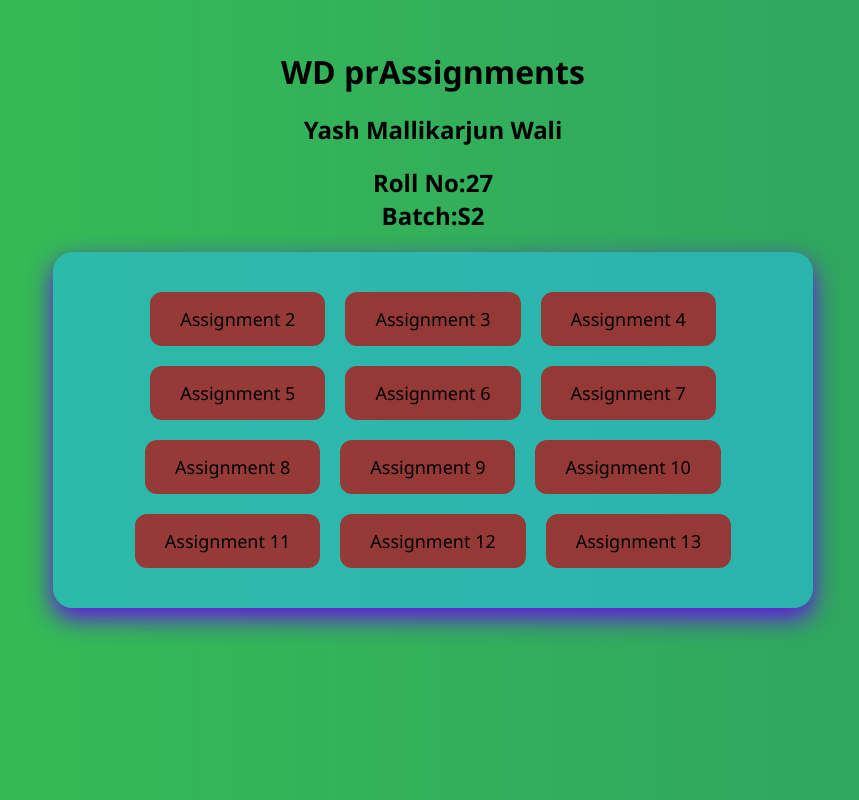
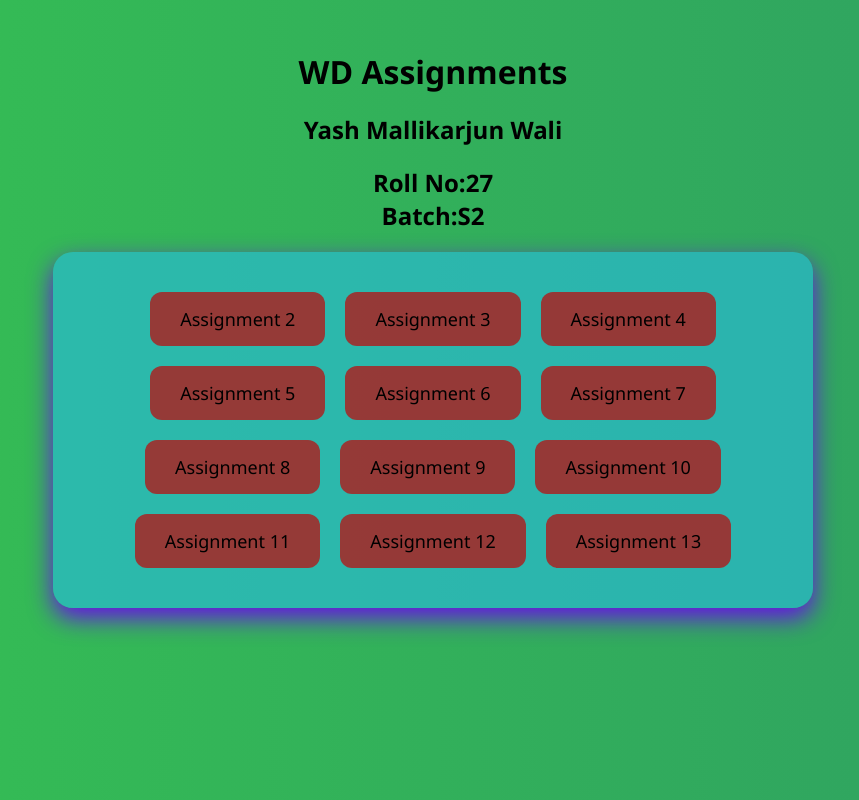
Before and after one commit to YashhWali/WD, a plain HTML site: page index.html in a window 1280 px wide. Shown: the whole page, without its empty margins (207-1066 px from the left). Drawn offline with Linux system fonts and the light colour scheme.

Commit message:
Update index.html

```diff
--- a/index.html
+++ b/index.html
@@ -58,7 +58,7 @@
 </head>
 <body>
 
-  <h1>WD prAssignments</h1>
+  <h1>WD Assignments</h1>
   <h2>Yash Mallikarjun Wali</h2><h2> Roll No:27<br>Batch:S2</h2>
 
 
```
